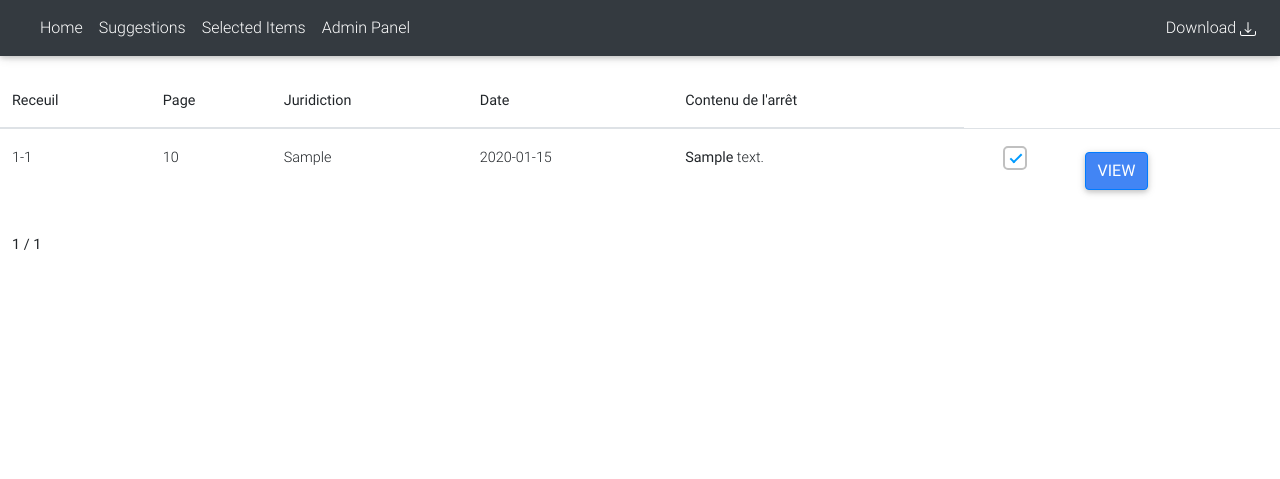
After one commit to MoohShadox/Internship_app, a Django app: page /selected/ in a window 1280 px wide. The commit adds this page. Shown: the top 479 px of the page. Run offline with Django 3.2, Linux system fonts and the light colour scheme; tables that the repository leaves empty hold one stand-in row (values such as "Sample post"); some libraries are stand-ins or nearby versions.

Commit message:
adding selected panel

```diff
--- a/main_app/urls.py
+++ b/main_app/urls.py
@@ -1,5 +1,5 @@
 from django.urls import path
-from .views import base,suggestions_view, load_in_db,clear , select_arret, home, load_patterns, download_file, get_choice,load_all,previous_suggestion
+from .views import base,suggestions_view, load_in_db,clear , select_arret, home, load_patterns, download_file, get_choice,load_all,previous_suggestion,selected_view
 urlpatterns = [
     path("", home, name="home"),
     path("load_patterns", load_patterns, name="load_patterns"),
@@ -7,6 +7,7 @@ urlpatterns = [
     path("load_all/", load_all, name="load-all"),
     path("prev_selection",previous_suggestion,name="prev"),
     path("suggestions/<slug>/<selected>", suggestions_view.as_view(), name="suggestions"),
+    path("selected/", selected_view.as_view(), name="selected"),
     path("select/<slug>", select_arret, name="select"),
     path("dl_csv", download_file, name="dl_csv"),
     path("clear_db",clear,name="clear"),
--- a/main_app/views.py
+++ b/main_app/views.py
@@ -70,11 +70,7 @@ def load_in_db(request,slug):
 
     return render(request, "loaded_success.html")
 
-#def suggestions_view(request,slug):
-#    context = {
-#        "datas":Arret.objects.filter(Q(contenu__regex = r" évid") | Q(contenu__regex = r" abrog")| Q(contenu__regex = r" nécess"), annee=slug)
-#    }
-#    return render(request, "suggestions_table.html",context=context)
+
 
 class suggestions_view(ListView):
     template_name = "suggestions_table.html"
@@ -163,6 +159,18 @@ def get_choice(request):
 def previous_suggestion(request):
     return redirect("core:suggestions", slug=settings.YEAR_SELECTED, selected=True)
 
+class selected_view(ListView):
+    template_name = "selected_table.html"
+    paginate_by = 10
+
+    def get_queryset(self):
+        result = Arret.objects.filter(selected=True)
+        return result
+
+    def get_context_data(self, **kwargs):
+        context = super().get_context_data(**kwargs)
+        context['display_selected'] = True
+        return context
 
 
 def home(request):
--- a/templates/base.html
+++ b/templates/base.html
@@ -209,9 +209,11 @@
             <a class="nav-link" href="{% url "core:prev" %}">Suggestions</a>
           </li>
             <li class="nav-item">
+                <a class="nav-link"  href="{% url "core:selected" %}">Selected Items</a>
+            </li>
+            <li class="nav-item">
                <a class="nav-link" target="_blank" href="/admin/">Admin Panel</a>
             </li>
-
         </ul>
 
           <ul class="navbar-nav nav-flex-icons">
--- /dev/null
+++ b/templates/selected_table.html
@@ -0,0 +1,106 @@
+<!DOCTYPE html>
+{% extends "base.html" %}
+{% load static %}
+
+<link href="//maxcdn.bootstrapcdn.com/bootstrap/3.3.0/css/bootstrap.min.css" rel="stylesheet" id="bootstrap-css">
+<script src="//maxcdn.bootstrapcdn.com/bootstrap/3.3.0/js/bootstrap.min.js"></script>
+<script src="//code.jquery.com/jquery-1.11.1.min.js"></script>
+
+
+
+<html lang="en">
+
+
+
+
+{% block content %}
+
+    <body>
+    <br/>
+    <table class="table mt-5">
+      <thead>
+        <tr>
+            <th scope="col">Receuil</th>
+            <th scope="col">Page</th>
+            <th scope="col">Juridiction</th>
+            <th scope="col">Date</th>
+            <th scope="col">Contenu de l'arrêt</th>
+        </tr>
+      </thead>
+      <tbody>
+      {% for arret_obj in object_list %}
+        <tr>
+            <td>{{ arret_obj.annee }}-{{ arret_obj.num_receuil }}</td>
+            <td>{{ arret_obj.page }}</td>
+            <td>{{ arret_obj.juridiction }}</td>
+            <td>{{ arret_obj.date }}</td>
+            <td>{{ arret_obj.highlights }}</td>
+        <td>
+            <div class="checkbox-container">
+                <form action="{% url 'core:select' arret_obj.identifiant  %}" method="get" class="form-example" >
+                    <label class="checkbox-label">
+                        <input onChange="this.form.submit()" type="checkbox" {% if arret_obj.selected %} checked {% endif %}>
+                        <span class="checkbox-custom rectangular"></span>
+                    </label>
+                </form>
+            </div>
+
+        </td>
+
+            <td>
+                <a  target="_blank" href={{ arret_obj.image }}>
+                    <button class="btn btn-primary waves-effect">
+                        View
+                    </button>
+                </a>
+            </td>
+        </tr>
+      {% endfor %}
+      </tbody>
+    </table>
+
+    <nav aria-label="Page navigation example">
+      <ul class="pagination">
+
+          {% if page_obj.has_previous %}
+              <li class="page-item">
+                        <a class="page-link" href="?page={{ page_obj.previous_page_number }}" aria-label="Previous">
+                          <span aria-hidden="true">&laquo;</span>
+                          <span class="sr-only">Previous</span>
+                        </a>
+              </li>
+          {% endif %}
+
+        <li class="page-item"><a class="page-link" href="#">{{ page_obj.number }} / {{ page_obj.paginator.num_pages }}</a></li>
+
+          {% if page_obj.has_next %}
+              <li class="page-item">
+                  <a class="page-link" href="?page={{ page_obj.next_page_number }}" aria-label="Next">
+                      <span aria-hidden="true">&raquo;</span>
+                      <span class="sr-only">Next</span>
+                  </a>
+              </li>
+          {% endif %}
+
+      </ul>
+
+    </nav>
+    </body>
+{% endblock %}
+
+
+<script src="https://code.jquery.com/jquery-3.5.1.min.js"></script>
+<script src="https://cdn.jsdelivr.net/npm/popper.js@1.16.0/dist/umd/popper.min.js"></script>
+<script src="https://stackpath.bootstrapcdn.com/bootstrap/4.5.0/js/bootstrap.min.js"></script>
+
+<script type="text/javascript" src="{% static 'js/jquery-3.3.1.min.js' %}"></script>
+<script type="text/javascript" src="{% static 'js/popper.min.js' %}"></script>
+<script type="text/javascript" src="{% static 'js/bootstrap.min.js' %}"></script>
+<script type="text/javascript" src="{% static 'js/mdb.min.js' %}"></script>
+  <script type="text/javascript">
+    new WOW().init();
+  </script>
+
+
+
+</html>
```
Lines whose indentation alone changed are shown as unchanged.
